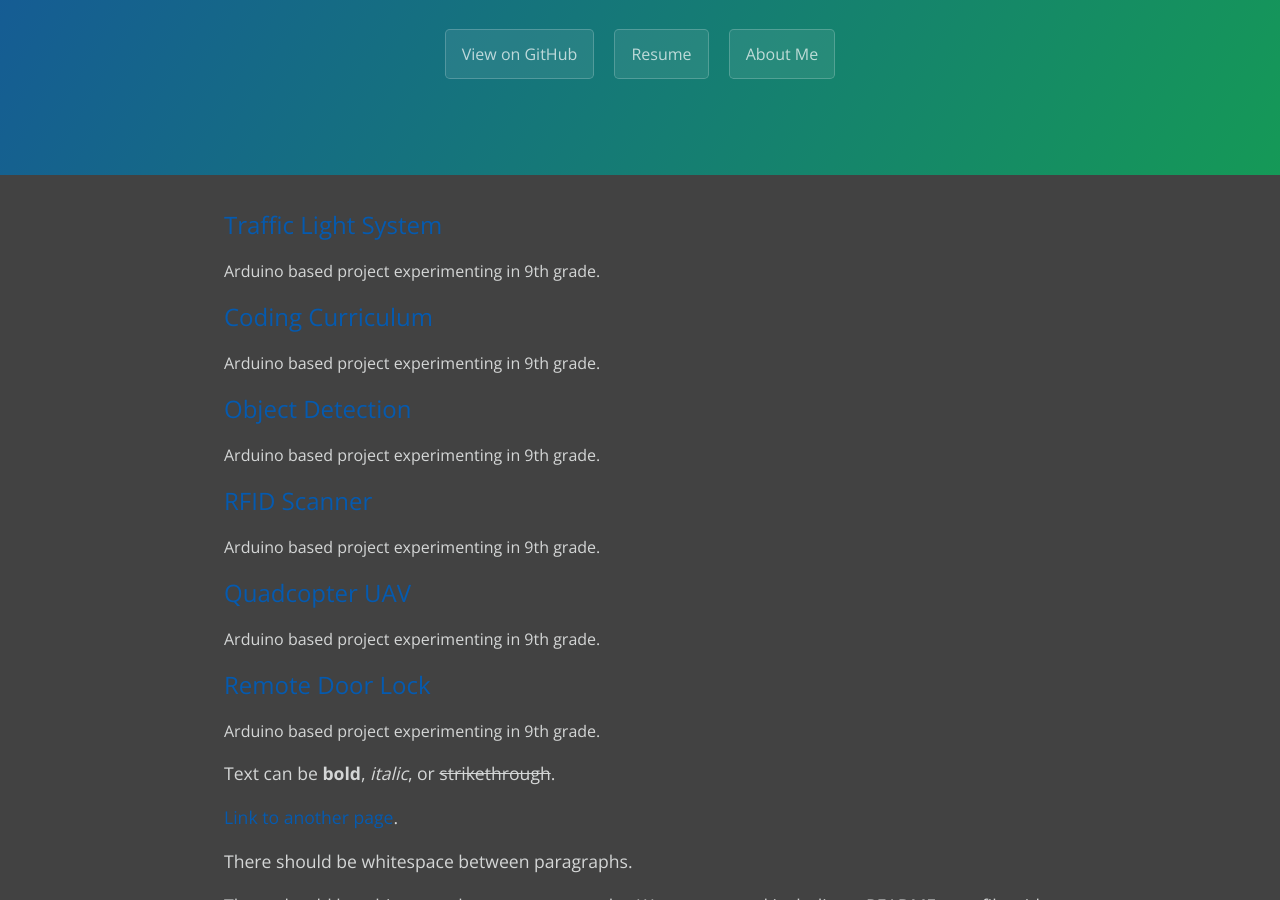
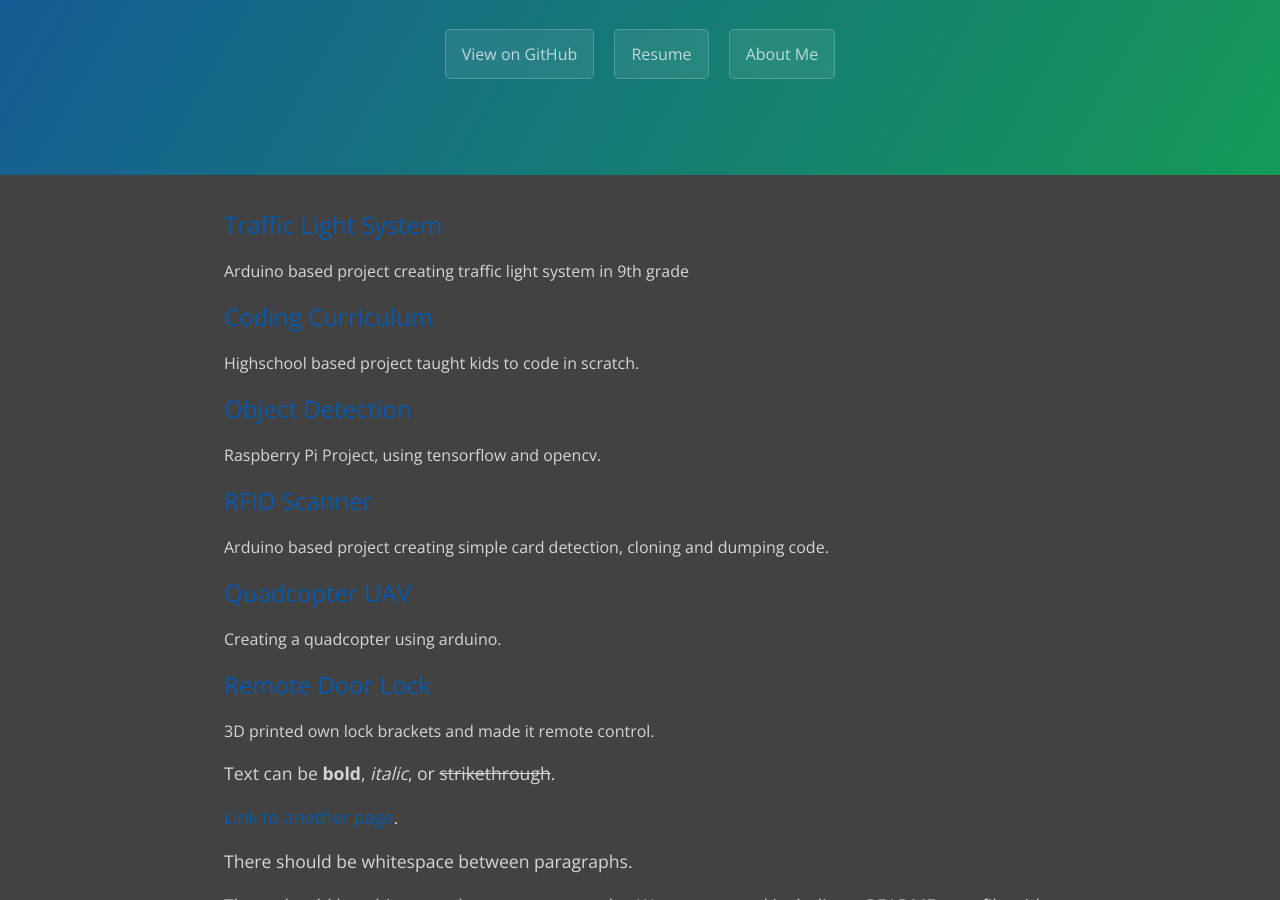
Before and after one commit to joey101/website, a Jekyll site: the page built from index.md, in a window 1280 px wide and 900 px high, scrolled down 208 px. Built offline with Jekyll 4.4.1, drawn with Linux system fonts in a browser that asks for light colours.

```diff
--- a/index.md
+++ b/index.md
@@ -6,7 +6,7 @@
       <h2><a href="/projects/traffic_light_system.html">Traffic Light System</a></h2>
 
       <div class="entry">
-        <p>Arduino based project experimenting in 9th grade.</p>
+        <p>Arduino based project creating traffic light system in 9th grade</p>
 
 
       </div>
@@ -17,7 +17,7 @@
       <h2><a href="/projects/coding_curriculum.html">Coding Curriculum</a></h2>
 
       <div class="entry">
-        <p>Arduino based project experimenting in 9th grade.</p>
+        <p>Highschool based project taught kids to code in scratch.</p>
 
 
       </div>
@@ -28,7 +28,7 @@
       <h2><a href="/projects/object_detection.html">Object Detection</a></h2>
 
       <div class="entry">
-        <p>Arduino based project experimenting in 9th grade.</p>
+        <p>Raspberry Pi Project, using tensorflow and opencv.</p>
 
 
       </div>
@@ -39,7 +39,7 @@
       <h2><a href="/projects/rfid_scanner.html">RFID Scanner</a></h2>
 
       <div class="entry">
-        <p>Arduino based project experimenting in 9th grade.</p>
+        <p>Arduino based project creating simple card detection, cloning and dumping code.</p>
 
 
       </div>
@@ -50,7 +50,7 @@
       <h2><a href="/projects/quadcopter.html">Quadcopter UAV</a></h2>
 
       <div class="entry">
-        <p>Arduino based project experimenting in 9th grade.</p>
+        <p>Creating a quadcopter using arduino.</p>
 
 
       </div>
@@ -61,7 +61,7 @@
       <h2><a href="/projects/remote_door_lock.html">Remote Door Lock</a></h2>
 
       <div class="entry">
-        <p>Arduino based project experimenting in 9th grade.</p>
+        <p>3D printed own lock brackets and made it remote control.</p>
 
 
       </div>
```
